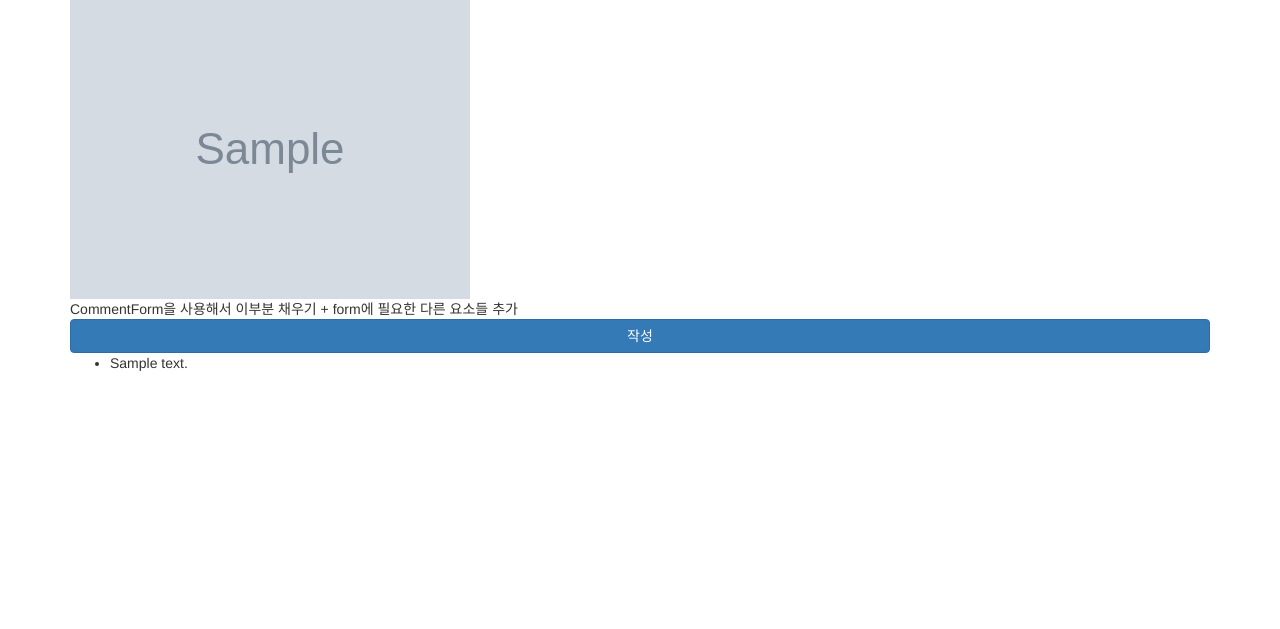
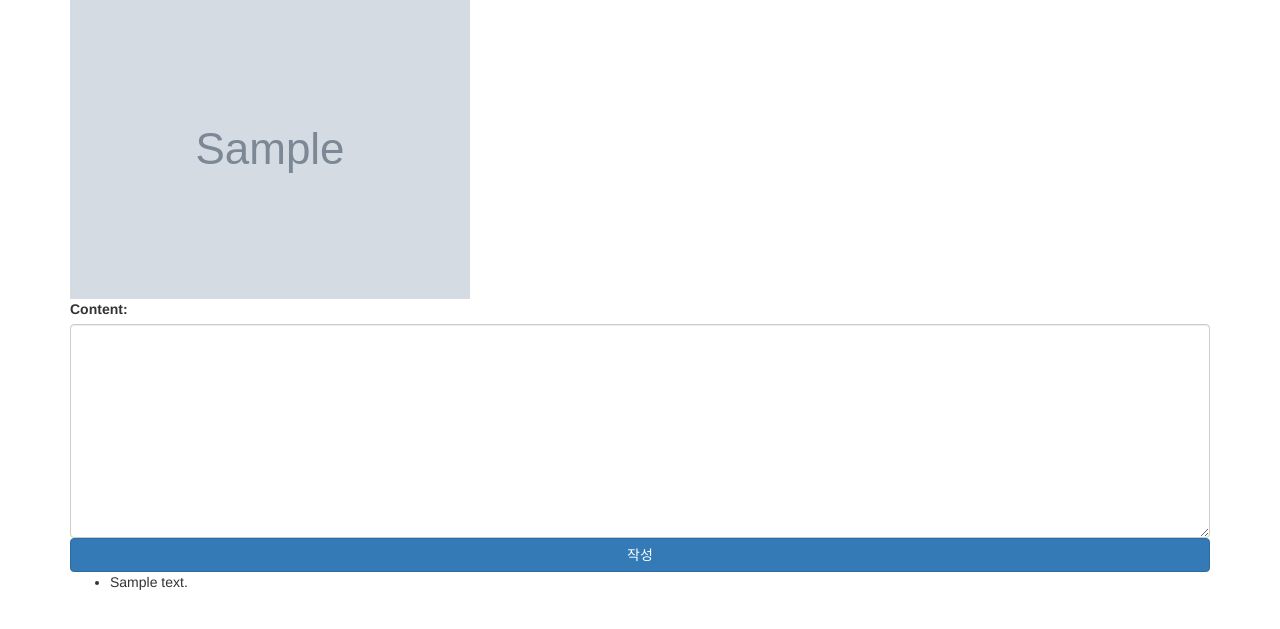
Before and after one commit to Fastcampus-WPS-6th/Instagram, a Django app: page /post/1/ in a window 1280 px wide. Shown: the part 102-731 px from the top of the page. Run offline with Django 3.2, Linux system fonts and the light colour scheme; tables that the repository leaves empty hold one stand-in row (values such as "Sample post"); grey boxes marked "Sample" are stand-in pictures; parts of the project's set-up code (start-up, migrations or seed data) failed here and were passed over; some libraries are stand-ins or nearby versions.

Commit message:
post_detail에서 직접 comment추가 기능 구현

```diff
--- a/instagram/post/views.py
+++ b/instagram/post/views.py
@@ -83,8 +83,10 @@ def post_detail(request, post_pk):
     #   내용은 'content' block에 채운다
     # post = Post.objects.get(pk=post_pk)
     post = get_object_or_404(Post, pk=post_pk)
+    comment_form = CommentForm()
     context = {
         'post': post,
+        'comment_form': comment_form,
     }
     return render(request, 'post/post_detail.html', context)
 
@@ -114,12 +116,3 @@ def comment_create(request, post_pk):
             )
             # 생성 후 Post의 detail화면으로 이동
             return redirect('post_detail', post_pk=post_pk)
-    else:
-        # GET요청이면 빈 Form(댓글 내용을 입력할 수 있는)을 생성
-        form = CommentForm()
-
-    # 폼이 포함된 입력 페이지를 보여주는 부분
-    context = {
-        'form': form,
-    }
-    return render(request, 'post/comment_create.html', context)
--- /dev/null
+++ b/instagram/static/css/post.css
@@ -0,0 +1,3 @@
+.post-detail img {
+    max-width: 100%;
+}
--- a/instagram/templates/base.html
+++ b/instagram/templates/base.html
@@ -8,6 +8,7 @@
 	<meta http-equiv="X-UA-Compatible" content="ie=edge">
 	<title>Instagram</title>
 	<link rel="stylesheet" href="{% static 'bootstrap/css/bootstrap.css' %}">
+	<link rel="stylesheet" href="{% static 'css/post.css' %}">
 </head>
 <body>
 	<div class="container">
--- a/instagram/templates/post/post_detail.html
+++ b/instagram/templates/post/post_detail.html
@@ -1,16 +1,16 @@
 {% extends 'base.html' %}
 
 {% block content %}
-<div>
+<div class="post-detail">
 	{% if post.photo %}
 	<img src="{{ post.photo.url }}" alt="">
 	{% else %}
 	<h3>이미지 파일이 없습니다</h3>
 	{% endif %}
 
-	<form action="">
-		CommentForm을 사용해서 이부분 채우기
-		+ form에 필요한 다른 요소들 추가
+	<form action="{% url 'comment_create' post_pk=post.pk %}" method="POST">
+		{% csrf_token %}
+		{{ comment_form }}
 		<button class="btn-primary btn btn-block">작성</button>
 	</form>
 
```
